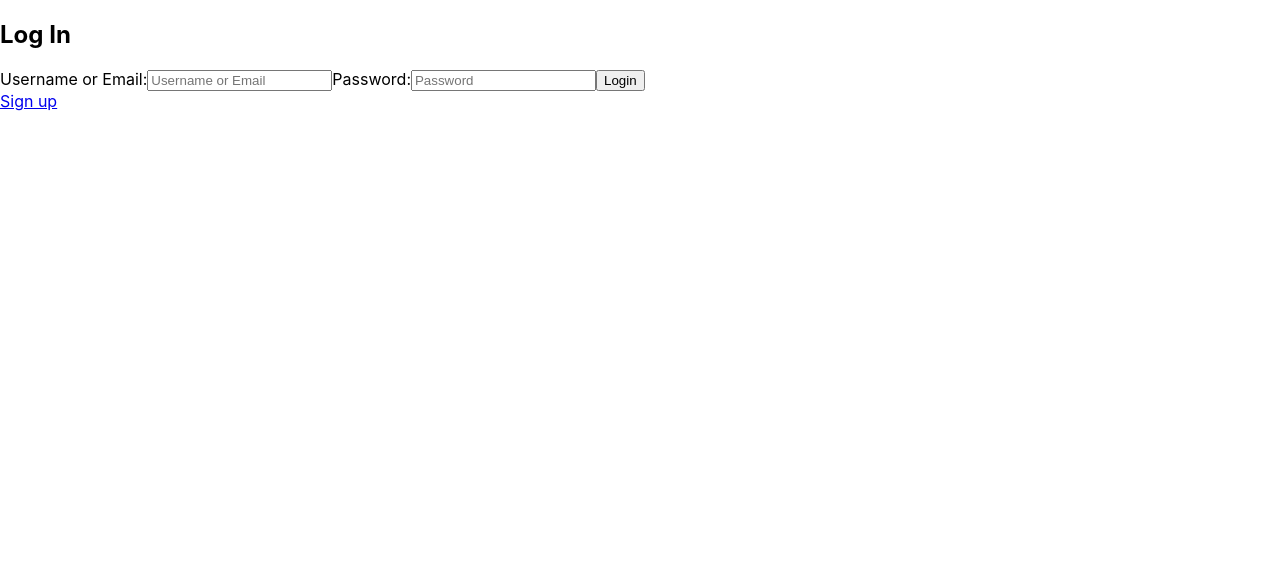
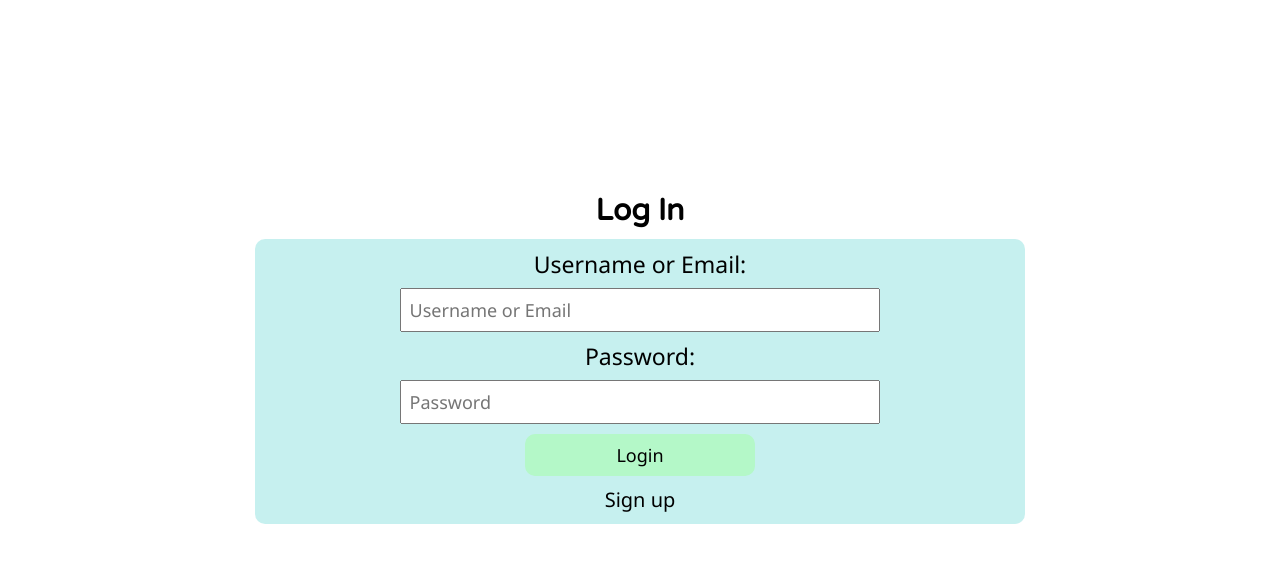
Before and after one commit to joaopulsz/messaging-app, a React (Create React App) app in the folder react.js_app/: page / in a window 1280 px wide. Shown: the top 562 px of the page. Built offline with nearby package versions, Linux system fonts and the light colour scheme; no server answers.

Commit message:
add login&register basic css

```diff
--- a/react.js_app/public/index.html
+++ b/react.js_app/public/index.html
@@ -14,7 +14,15 @@
       manifest.json provides metadata used when your web app is installed on a
       user's mobile device or desktop. See https://developers.google.com/web/fundamentals/web-app-manifest/
     -->
+    <!-- VARELA ROUND FONT -->
     <link rel="manifest" href="%PUBLIC_URL%/manifest.json" />
+    <link rel="preconnect" href="https://fonts.googleapis.com">
+    <link rel="preconnect" href="https://fonts.gstatic.com" crossorigin>
+    <link href="https://fonts.googleapis.com/css2?family=Varela+Round&display=swap" rel="stylesheet">
+<!-- NOTO SANS FONT -->
+    <link rel="preconnect" href="https://fonts.googleapis.com">
+    <link rel="preconnect" href="https://fonts.gstatic.com" crossorigin>
+    <link href="https://fonts.googleapis.com/css2?family=Noto+Sans&display=swap" rel="stylesheet">
     <!--
       Notice the use of %PUBLIC_URL% in the tags above.
       It will be replaced with the URL of the `public` folder during the build.
--- a/react.js_app/src/App.css
+++ b/react.js_app/src/App.css
@@ -0,0 +1,18 @@
+body, input, button {
+    /* font-family: 'Varela Round', sans-serif; */
+    font-family: 'Noto Sans', sans-serif;
+}
+
+button {
+    cursor: pointer;
+}
+
+a {
+    text-decoration: none;
+    color: #000;
+    cursor: pointer;
+}
+
+.hidden {
+    display: none;
+}
--- /dev/null
+++ b/react.js_app/src/components/Login.css
@@ -0,0 +1,58 @@
+.login {
+    text-align: center;
+    margin-top: 15%;
+}
+
+.login h2 {
+    font-size: 30px;
+    margin: 10px;
+    font-family: 'Varela Round', sans-serif;
+}
+
+.login form {
+    border: 0.1px solid transparent;
+    border-radius: 10px;
+    background-color: rgb(160, 231, 229, .6);
+    display: flex;
+    flex-direction: column;
+    justify-content: center;
+    width: 60%;
+    margin: auto;
+}
+
+.login form label {
+    margin: 8px 0;
+    font-size: 23px;
+}
+
+.login form input {
+    width: 60%;
+    margin:auto;
+    padding: 8px;
+    font-size: 18px;
+}
+
+#login-btn {
+    width: 30%;
+    margin:10px 0;
+    margin-left: calc(70% / 2);
+    background-color: #B4F8C8;
+    border: 1px solid transparent;
+    border-radius: 10px;
+    font-weight: 550;
+    cursor: pointer;
+}
+
+#login-btn:hover{
+    box-shadow: 2px 2px #3b6447;
+}
+
+.login a {
+    font-size: 20px;
+    font-weight: 550;
+    margin-bottom: 10px;
+}
+
+.login a:hover{
+    color: #3b6447;
+}
--- a/react.js_app/src/components/Login.js
+++ b/react.js_app/src/components/Login.js
@@ -1,10 +1,11 @@
 import { useState, useContext } from "react"
 import UserContext from "../UserContext";
 import { Link, useNavigate } from 'react-router-dom'
+import './Login.css'
 
 const Login = ({fetchLogIn}) => {
     const navigate = useNavigate()
-    const {loggedInUser, setLoggedInUser} = useContext(UserContext);
+    const {loggedInUser} = useContext(UserContext);
 
     const [user, setUser] = useState({
         username: "",
@@ -21,7 +22,6 @@
     const handleSubmit = event => {
         event.preventDefault()
         fetchLogIn(user).then(savedUser => {
-            console.log(savedUser)
             if(savedUser != undefined && savedUser.username) {
                 setUser({
                     username: "",
@@ -33,7 +33,7 @@
     }
 
     return (
-        <div className="log-in">
+        <div className="login">
             <h2>Log In</h2>
             {loggedInUser != undefined && loggedInUser.message ?
             <p>{loggedInUser.message}</p> :
@@ -42,7 +42,7 @@
             <form onSubmit={handleSubmit}>
                 <label htmlFor="username">Username or Email:</label>
                 <input type="text"
-                id="log-in-username"
+                id="login-username"
                 name="username"
                 placeholder="Username or Email"
                 onChange={handleChange}
@@ -50,15 +50,15 @@
 
                 <label htmlFor="password">Password:</label>
                 <input type="password"
-                id="log-in-password"
+                id="login-password"
                 name="password"
                 placeholder="Password"
                 onChange={handleChange}
                 />
 
                 <input id="login-btn" type="submit" value="Login" />
+                <Link to="/signup">Sign up</Link>
             </form>
-            <Link to="/signup">Sign up</Link>
         </div>
     )
 }
--- /dev/null
+++ b/react.js_app/src/components/Registration.css
@@ -0,0 +1,25 @@
+.sign-up{
+    text-align: center;
+}
+
+.sign-up form{
+    display: flex;
+    flex-direction: column;
+    justify-content: center;
+    margin: 10px 200px;
+    background-color: #B4F8C8;
+}
+
+.sign-up input{
+    padding: 6px;
+    margin: 7px;
+}
+
+#create-account-btn{
+    width: 30%;
+    margin: 10px auto;
+    background-color: #B4F8C8;
+    border: 1px solid transparent;
+    border-radius: 10px;
+    font-weight: 550;
+}
--- a/react.js_app/src/components/Registration.js
+++ b/react.js_app/src/components/Registration.js
@@ -1,5 +1,6 @@
 import { useState } from "react";
 import {Link, useNavigate} from 'react-router-dom';
+import './Registration.css'
 
 const Registration = ({addUser}) => {
     const navigate = useNavigate()
@@ -51,11 +52,11 @@
             <h2>Sign Up</h2>
             <label htmlFor="email">Email:</label>
             <input id="email" type="email" name="email"
-            placeholder="email" value={newUser.email} required onChange={handleChange}/>
+            placeholder="Email" value={newUser.email} required onChange={handleChange}/>
 
             <label htmlFor="username">Username:</label>
             <input id="username" type="text" name="username"
-            placeholder="username" value={newUser.username} required onChange={handleChange}/>
+            placeholder="Username" value={newUser.username} required onChange={handleChange}/>
 
             <label htmlFor="password">Password (minimum 1 characters): </label>
             <input id="password" type="password" name="password"
--- a/react.js_app/src/containers/UserContainer.js
+++ b/react.js_app/src/containers/UserContainer.js
@@ -6,7 +6,7 @@
 import {Routes, Route} from 'react-router-dom';
 
 const UserContainer = ({addUser}) => {
-    const {loggedInUser, setLoggedInUser} = useContext(UserContext);
+    const {setLoggedInUser} = useContext(UserContext);
 
     const fetchLogIn = async user => {
         const response = await fetch("http://localhost:4000/login",{
```
